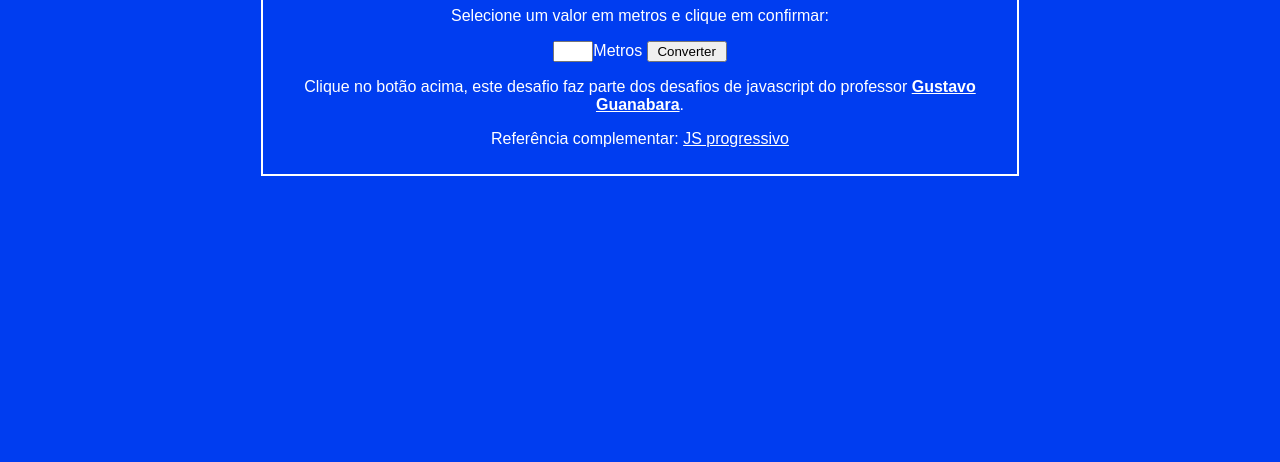
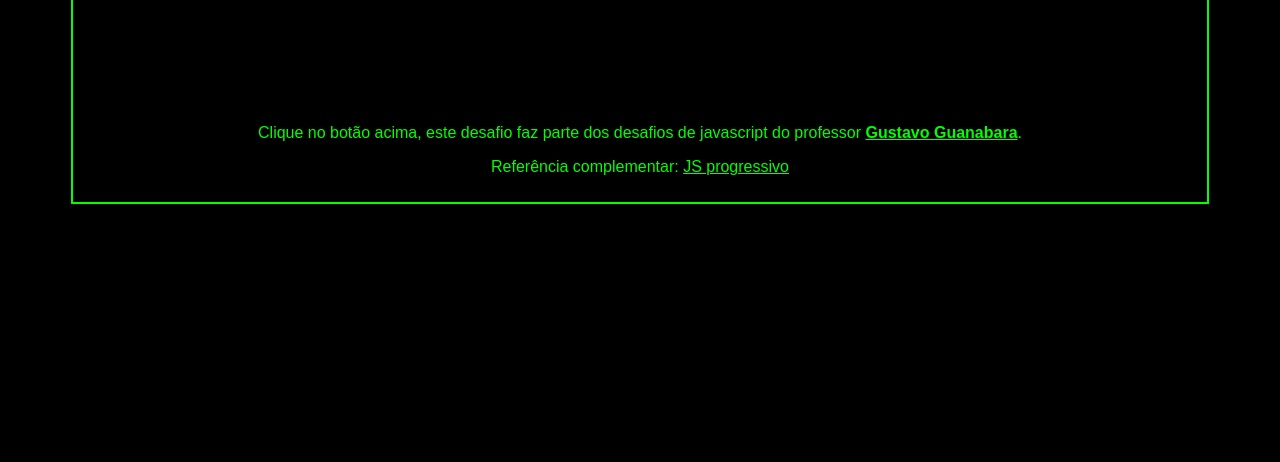
Before and after one commit to DaveSilveira/studies, a plain HTML site: page cursojs/desafios/d005/conversor-de-medidas.html in a window 1280 px wide. Shown: the part 338-800 px from the top of the page. Drawn offline with Linux system fonts and the light colour scheme.

Commit message:
Finalizado

```diff
--- a/cursojs/desafios/d005/conversor-de-medidas.html
+++ b/cursojs/desafios/d005/conversor-de-medidas.html
@@ -2,28 +2,7 @@
 <html>
 <head>
 <title>Conversor de medidas</title>
-<style type"text/css">
-body{
-font-family: sans-serif;
-background-color: #003DF0;
-color: white;
-}
-button{
-width: 80px;
-heigth: 20px;
-}
-#corpo{
-border: 2px solid white;
-margin: 20%;
-padding: 10px;
-}
-input{
-width: 40px;
-}
-a{
-color: white;
-}
-</style>
+<link rel="stylesheet" type"text/css" href="style.css" />
 </head>
 <body>
 <div id="corpo">
@@ -31,7 +10,7 @@ color: white;
 <p>Selecione um valor em metros e clique em confirmar:</p>
 
 <input id="valor" type="number" value="">Metros
-<button onclick="converter()">Converter</button>
+<button id="botao" onclick="converter()">Converter</button>
 
 <p id="saida" ></p>
 
--- /dev/null
+++ b/cursojs/desafios/d005/style.css
@@ -0,0 +1,38 @@
+body{
+font-family: sans-serif;
+background-color: black;
+color: #00FF00;
+}
+button{
+width: 80px;
+heigth: 20px;
+}
+#corpo{
+border: 2px solid #00FF00;
+margin: 5%;
+padding: 10px;
+}
+input{
+width: 40px;
+}
+a{
+color: #00FF00;
+}
+#botao{
+width: 100px;
+height: 40px;
+background-color: black;
+color: #00FF00;
+border: 1px solid #00FF00;
+}
+#valor{
+width: 80px;
+height: 40px;
+font-size: 18px;
+background-color: black;
+color: #00FF00;
+border: 1px solid #00FF00;
+}
+#saida{
+height: 200px;
+}
```
